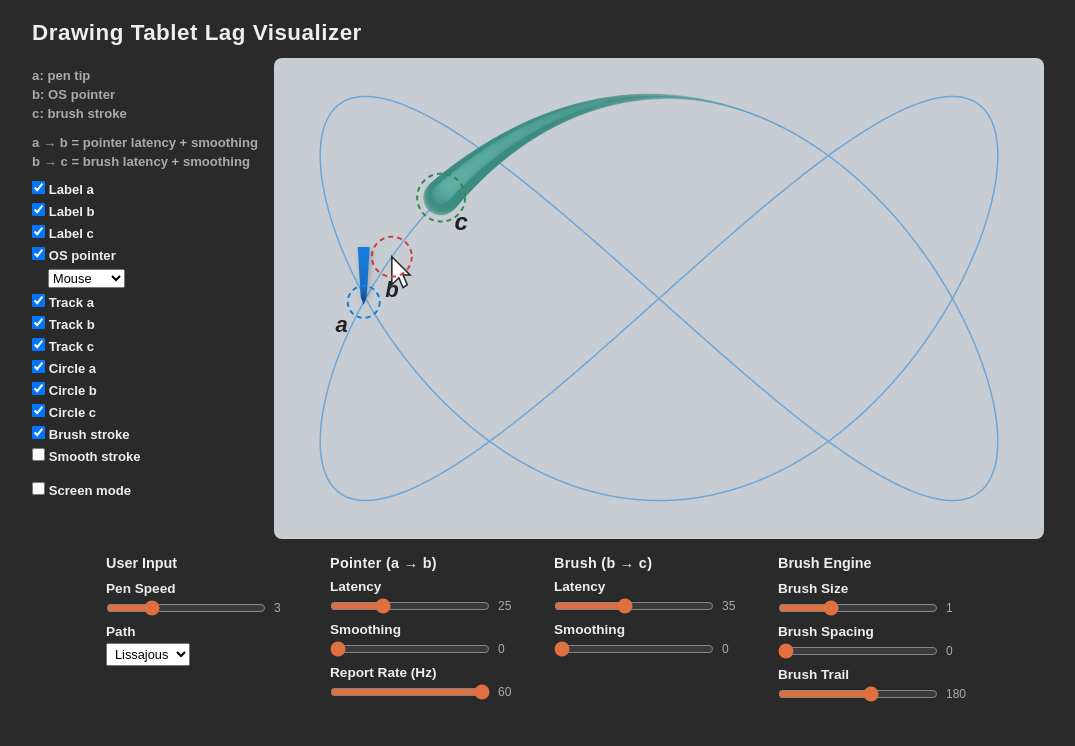
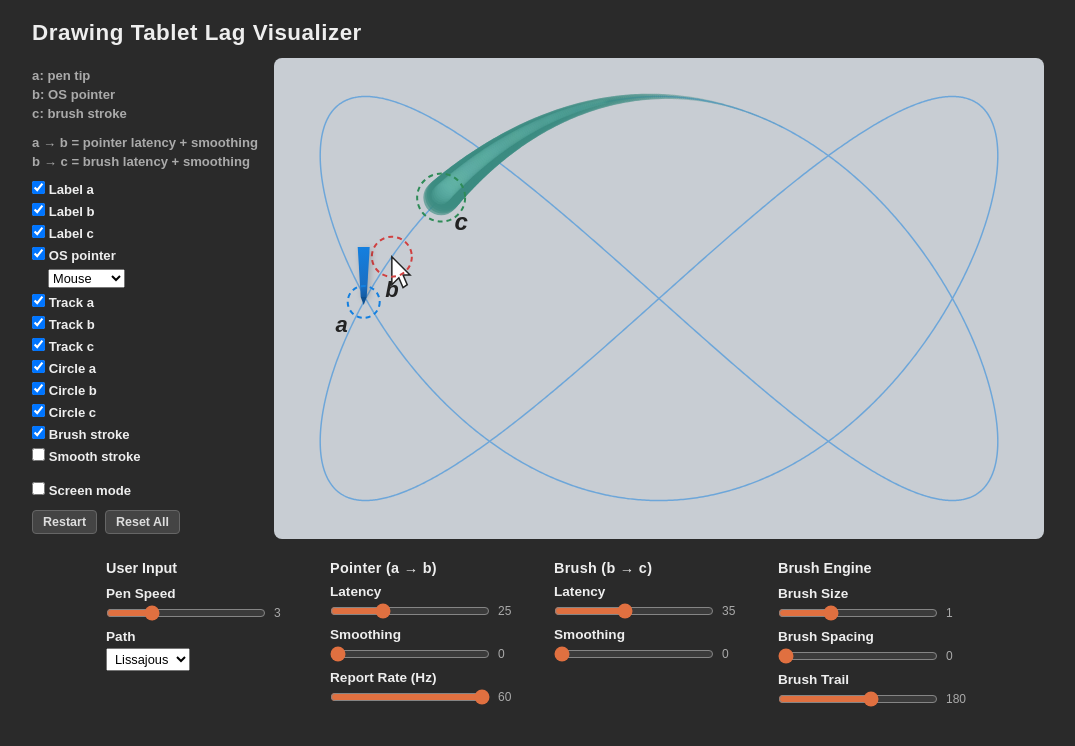
Before and after one commit to TheSevenPens/WebDrawTabLagSim, a Svelte app: page / in a window 1280 px wide. Shown: the top 746 px of the page, without its empty margins (102-1177 px from the left). Built offline with nearby package versions, Linux system fonts and the light colour scheme; a web font is replaced by a local one.

Commit message:
Added fullscreen support

```diff
--- a/src/App.svelte
+++ b/src/App.svelte
@@ -37,6 +37,55 @@
   let screenResponseTime = $state(5);
   let showPixelGrid = $state(false);
   let showIpsGlow = $state(false);
+  let screenAntiAlias = $state(true);
+
+  // Restart key — incrementing forces Canvas to re-mount
+  let restartKey = $state(0);
+
+  function restartAnimation() {
+    restartKey++;
+  }
+
+  function resetAll() {
+    // Lag parameters
+    pointerLatency = 25;
+    pointerSmoothing = 0;
+    brushLatency = 35;
+    brushSmoothing = 0;
+    penSpeed = 3;
+    pathType = 'lissajous';
+    brushSize = 1;
+    reportRate = 60;
+    brushSpacing = 0;
+    smoothStroke = false;
+    brushTrailLength = 180;
+
+    // Visibility toggles
+    showA = true;
+    showB = true;
+    showC = true;
+    showPointer = true;
+    pointerStyle = 'mouse';
+    showCircleA = true;
+    showCircleB = true;
+    showCircleC = true;
+    showTrackA = true;
+    showTrackB = true;
+    showTrackC = true;
+    showBrushStroke = true;
+
+    // Screen simulation
+    screenMode = false;
+    screenResolution = 160;
+    screenRefreshRate = 60;
+    screenResponseTime = 5;
+    showPixelGrid = false;
+    showIpsGlow = false;
+    screenAntiAlias = true;
+
+    // Restart animation
+    restartKey++;
+  }
 </script>
 
 <h1>Drawing Tablet Lag Visualizer</h1>
@@ -52,7 +101,11 @@
     bind:screenMode
     bind:showPixelGrid
     bind:showIpsGlow
+    bind:screenAntiAlias
+    onRestart={restartAnimation}
+    onResetAll={resetAll}
   />
+  {#key restartKey}
     <Canvas
       {pointerLatency} {pointerSmoothing}
       {brushLatency} {brushSmoothing}
@@ -74,7 +127,9 @@
       {screenResponseTime}
       {showPixelGrid}
       {showIpsGlow}
+      {screenAntiAlias}
     />
+  {/key}
 </div>
 
 <Controls
--- a/src/components/Canvas.svelte
+++ b/src/components/Canvas.svelte
@@ -4,7 +4,7 @@
   import { autoPosition, computeTrackA, computeSmoothedTrack } from '$lib/animation.js';
   import {
     brushTrail, pushHistory, pushBrushTrail,
-    computeCurrentPositions, preWarm,
+    computeCurrentPositions, preWarm, resetSimulation,
   } from '$lib/simulation.js';
   import {
     drawBrushStroke, drawTrack, drawPosition,
@@ -45,8 +45,10 @@
     screenResponseTime,
     showPixelGrid,
     showIpsGlow,
+    screenAntiAlias,
   } = $props();
 
+  let containerEl;
   let canvasEl;
   let displayCtx;
   let offscreen;
@@ -58,6 +60,7 @@
   let animFrame;
   let mounted = false;
   let lastFrameTime = null;
+  let isFullscreen = $state(false);
 
   // Logical (CSS) dimensions — drawing code uses these
   let logicalW = 0;
@@ -69,8 +72,14 @@
   function resize() {
     if (!canvasEl) return;
     const dpr = window.devicePixelRatio || 1;
-    logicalW = Math.min(window.innerWidth - 40, 770);
-    logicalH = Math.round(logicalW * (10 / 16));
+
+    if (isFullscreen) {
+      logicalW = window.innerWidth;
+      logicalH = window.innerHeight;
+    } else {
+      logicalW = Math.min(window.innerWidth - 40, 770);
+      logicalH = Math.round(logicalW * (10 / 16));
+    }
 
     // Set CSS display size
     canvasEl.style.width = logicalW + 'px';
@@ -81,6 +90,14 @@
     canvasEl.height = Math.round(logicalH * dpr);
     offscreen.width = canvasEl.width;
     offscreen.height = canvasEl.height;
+  }
+
+  function toggleFullscreen() {
+    if (!document.fullscreenElement) {
+      containerEl.requestFullscreen();
+    } else {
+      document.exitFullscreen();
+    }
   }
 
   function recomputeTracks() {
@@ -123,6 +140,8 @@
   });
 
   onMount(() => {
+    resetSimulation();
+
     displayCtx = canvasEl.getContext('2d');
     offscreen = document.createElement('canvas');
     ctx = offscreen.getContext('2d');
@@ -141,6 +160,13 @@
       recomputeTracks();
     };
     window.addEventListener('resize', onResize);
+
+    const onFullscreenChange = () => {
+      isFullscreen = !!document.fullscreenElement;
+      resize();
+      recomputeTracks();
+    };
+    document.addEventListener('fullscreenchange', onFullscreenChange);
 
     function render(timestamp) {
       // Compute real dt for screen refresh timing
@@ -191,6 +217,7 @@
           // Draw screen-layer elements at screen resolution
           // Scale transform maps logical coords -> screen pixel coords
           screen.ctx.save();
+          screen.ctx.imageSmoothingEnabled = screenAntiAlias;
           screen.ctx.scale(screen.width / W, screen.height / H);
 
           if (showBrushStroke) drawBrushStroke(screen.ctx, brushTrail, brushSize, smoothStroke);
@@ -243,16 +270,60 @@
     return () => {
       cancelAnimationFrame(animFrame);
       window.removeEventListener('resize', onResize);
+      document.removeEventListener('fullscreenchange', onFullscreenChange);
     };
   });
 </script>
 
-<canvas bind:this={canvasEl}></canvas>
+<div class="canvas-container" bind:this={containerEl}>
+  <canvas bind:this={canvasEl}></canvas>
+  <button class="fullscreen-btn" onclick={toggleFullscreen} title={isFullscreen ? 'Exit fullscreen' : 'Fullscreen'}>
+    {isFullscreen ? '✕' : '⛶'}
+  </button>
+</div>
 
 <style>
+  .canvas-container {
+    position: relative;
+    display: inline-block;
+  }
+  .canvas-container:fullscreen {
+    background: #000;
+    display: flex;
+    align-items: center;
+    justify-content: center;
+  }
   canvas {
     border-radius: 8px;
     cursor: default;
     display: block;
   }
+  .canvas-container:fullscreen canvas {
+    border-radius: 0;
+  }
+  .fullscreen-btn {
+    position: absolute;
+    top: 8px;
+    right: 8px;
+    width: 28px;
+    height: 28px;
+    border: none;
+    border-radius: 4px;
+    background: rgba(0, 0, 0, 0.4);
+    color: #fff;
+    font-size: 16px;
+    cursor: pointer;
+    display: flex;
+    align-items: center;
+    justify-content: center;
+    opacity: 0;
+    transition: opacity 0.2s;
+  }
+  .canvas-container:hover .fullscreen-btn,
+  .canvas-container:fullscreen .fullscreen-btn {
+    opacity: 1;
+  }
+  .fullscreen-btn:hover {
+    background: rgba(0, 0, 0, 0.6);
+  }
 </style>
--- a/src/components/Controls.svelte
+++ b/src/components/Controls.svelte
@@ -58,7 +58,7 @@
       <div class="group-title">Display</div>
       <Slider label="Resolution (px)" min={80} max={320} step={10} bind:value={screenResolution} />
       <Slider label="Refresh Rate (Hz)" min={10} max={144} step={1} bind:value={screenRefreshRate} />
-      <Slider label="Response Time (ms)" min={1} max={50} step={1} bind:value={screenResponseTime} />
+      <Slider label="Response Time (ms)" min={1} max={200} step={1} bind:value={screenResponseTime} />
     </div>
   {/if}
 </div>
--- a/src/components/SidePanel.svelte
+++ b/src/components/SidePanel.svelte
@@ -16,6 +16,9 @@
     screenMode = $bindable(),
     showPixelGrid = $bindable(),
     showIpsGlow = $bindable(),
+    screenAntiAlias = $bindable(),
+    onRestart,
+    onResetAll,
   } = $props();
 </script>
 
@@ -52,7 +55,12 @@
     {#if screenMode}
       <label><input type="checkbox" bind:checked={showPixelGrid}> Pixel grid</label>
       <label><input type="checkbox" bind:checked={showIpsGlow}> IPS glow</label>
+      <label><input type="checkbox" bind:checked={screenAntiAlias}> Anti-aliasing</label>
     {/if}
+  </div>
+  <div class="buttons">
+    <button onclick={onRestart}>Restart</button>
+    <button onclick={onResetAll}>Reset All</button>
   </div>
 </div>
 
@@ -93,4 +101,22 @@
     font-size: 0.8rem;
     font-family: inherit;
   }
+  .buttons {
+    display: flex;
+    gap: 8px;
+  }
+  .buttons button {
+    font-size: 0.78rem;
+    font-family: inherit;
+    font-weight: 600;
+    padding: 4px 10px;
+    border: 1px solid #666;
+    border-radius: 4px;
+    background: #444;
+    color: #ddd;
+    cursor: pointer;
+  }
+  .buttons button:hover {
+    background: #555;
+  }
 </style>
```
Also changed, not shown: src/lib/simulation.js. Lines whose indentation alone changed are shown as unchanged.
